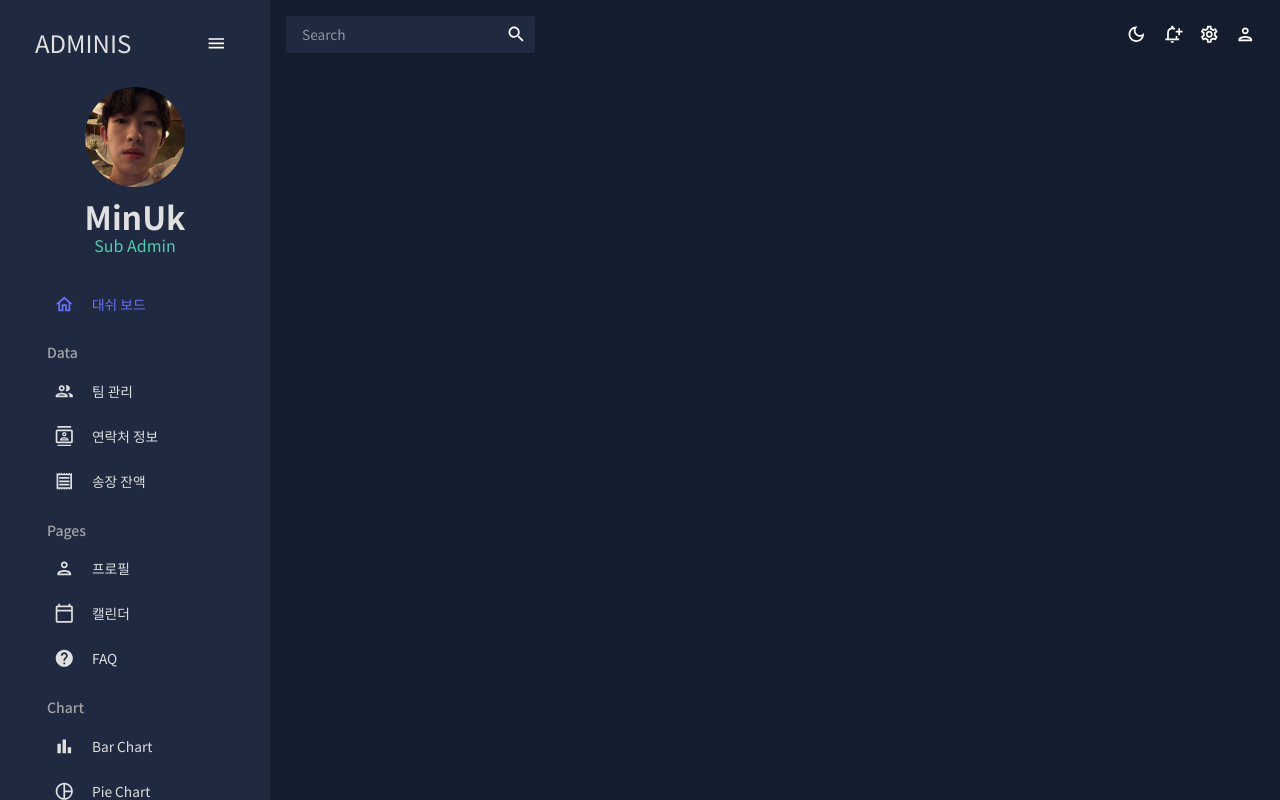
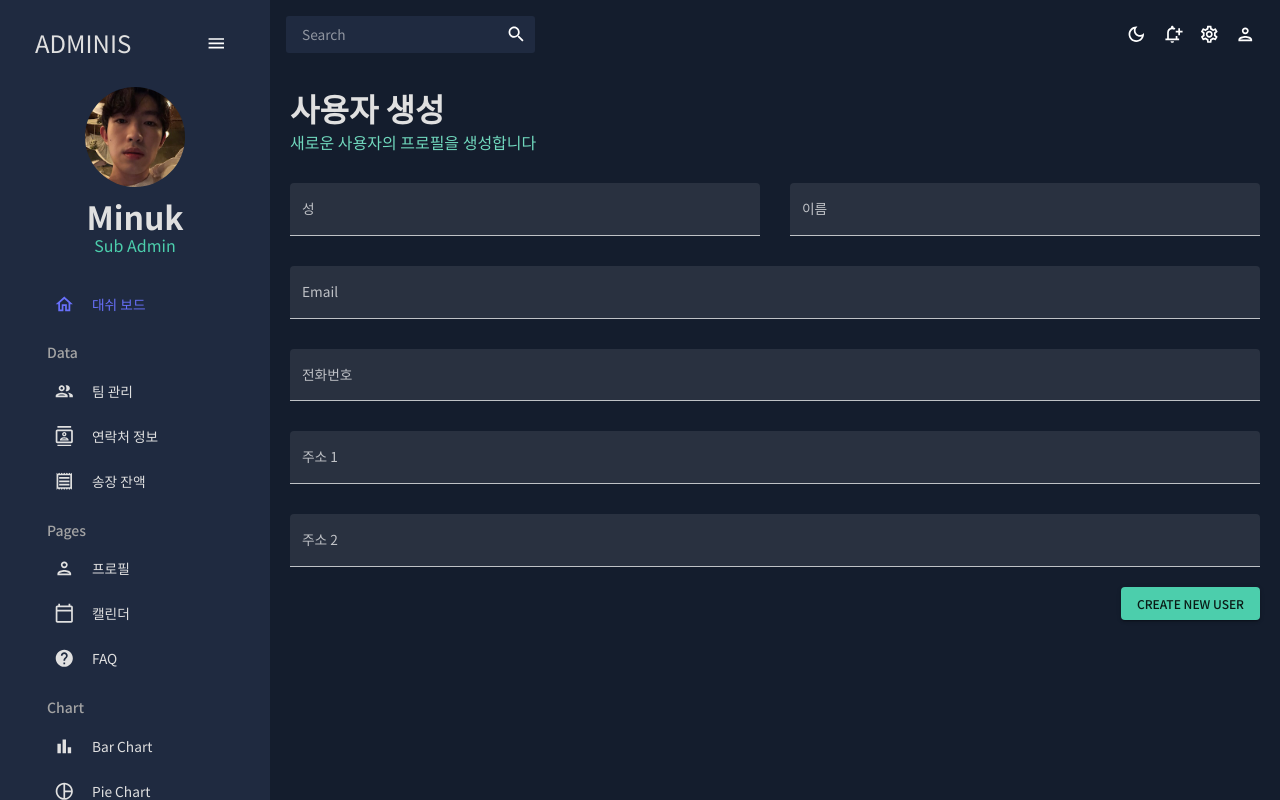
Before and after one commit to minuk3508/admin-dashboard, a React (Create React App) app: page /form in a window 1280 px wide. Built offline with nearby package versions, Linux system fonts and the light colour scheme.

Commit message:
유저생성페이지 완료

```diff
--- a/src/App.js
+++ b/src/App.js
@@ -8,7 +8,7 @@
 import Invoices from "./scenes/invoices";
 import Contacts from "./scenes/contacts";
 // import Bar from "./scenes/bar"
-// import Form from "./scenes/form"
+import Form from "./scenes/form";
 // import Line from "./scenes/line"
 // import Pie from "./scenes/pie"
 // import FAQ from "./scenes/faq"
@@ -30,7 +30,7 @@
               <Route path="/team" element={<Team />} />
               <Route path="/contacts" element={<Contacts />} />
               <Route path="/invoices" element={<Invoices />} />
-              {/* <Route path="/form" element={<Form />} /> */}
+              <Route path="/form" element={<Form />} />
               {/* <Route path="/bar" element={<Bar />} /> */}
               {/* <Route path="/line" element={<Line />} /> */}
               {/* <Route path="/pie" element={<Pie/>} /> */}
--- a/src/index.css
+++ b/src/index.css
@@ -16,20 +16,16 @@
 }
 
 ::-webkit-scrollbar {
-  width: 10px;
+  width: 4px;
 }
 
 /*track*/
 ::-webkit-scrollbar-track {
-  background: #e0e0e0;
+  background: none;
 }
 
 /*handle*/
 ::-webkit-scrollbar-thumb {
   background: #888;
+  border-radius: 10px;
 }
-
-/*handle on Hover*/
-::-webkit-scrollbar-track:hover {
-  background: #555;
-}
--- /dev/null
+++ b/src/scenes/form/index.jsx
@@ -0,0 +1,155 @@
+import { Box, Button, TextField, useMediaQuery } from "@mui/material";
+import { Formik } from "formik";
+import * as yup from "yup";
+import Header from "../../components/Header";
+
+const Form = () => {
+  const isNonMobile = useMediaQuery("(min-width:600px");
+
+  const handleFormSubmit = (values) => {
+    console.log(values);
+  };
+
+  const initialValues = {
+    firstName: "",
+    lastName: "",
+    email: "",
+    contacts: "",
+    address1: "",
+    address2: "",
+  };
+
+  const phoneRedExp = /^01([0|1|6|7|8|9]?)-?([0-9]{3,4})-?([0-9]{4})$/;
+
+  const userSchema = yup.object().shape({
+    firstName: yup.string().required("required"),
+    lastName: yup.string().required("required"),
+    email: yup.string().email("유효하지 않습니다.").required("required"),
+    contacts: yup
+      .string()
+      .matches(phoneRedExp, "유효하지 않습니다.")
+      .required("required"),
+    address1: yup.string().required("required"),
+    address2: yup.string().required("required"),
+  });
+
+  return (
+    <Box m="20px">
+      <Header
+        title="사용자 생성"
+        subTitle="새로운 사용자의 프로필을 생성합니다"
+      />
+      <Formik
+        onSubmit={handleFormSubmit}
+        initialValues={initialValues}
+        vailidationsSchema={userSchema}
+      >
+        {({
+          values,
+          errors,
+          touched,
+          handleBlur,
+          handleChange,
+          handleSubmit,
+        }) => (
+          <form onSubmit={handleSubmit}>
+            <Box
+              display="grid"
+              gap="30px"
+              gridTemplateColumns="repeat(4, minmax(0, 1fr))"
+              sx={{
+                "& > div": { gridColumn: isNonMobile ? undefined : "span 4" },
+              }}
+            >
+              <TextField
+                fullWidth
+                variant="filled"
+                type="text"
+                label="성"
+                onBlur={handleBlur}
+                onChange={handleChange}
+                value={values.lastName}
+                name="lastName"
+                error={!!touched.lastName && !!errors.lastName}
+                helperText={touched.lastName && errors.lastName}
+                sx={{ gridColumn: "span 2" }}
+              />
+              <TextField
+                fullWidth
+                variant="filled"
+                type="text"
+                label="이름"
+                onBlur={handleBlur}
+                onChange={handleChange}
+                value={values.firstName}
+                name="firstName"
+                error={!!touched.firstName && !!errors.firstName}
+                helperText={touched.firstName && errors.firstName}
+                sx={{ gridColumn: "span 2" }}
+              />
+              <TextField
+                fullWidth
+                variant="filled"
+                type="text"
+                label="Email"
+                onBlur={handleBlur}
+                onChange={handleChange}
+                value={values.email}
+                name="email"
+                error={!!touched.email && !!errors.email}
+                helperText={touched.email && errors.email}
+                sx={{ gridColumn: "span 4" }}
+              />
+              <TextField
+                fullWidth
+                variant="filled"
+                type="text"
+                label="전화번호"
+                onBlur={handleBlur}
+                onChange={handleChange}
+                value={values.contacts}
+                name="contacts"
+                error={!!touched.contacts && !!errors.contacts}
+                helperText={touched.contacts && errors.contacts}
+                sx={{ gridColumn: "span 4" }}
+              />
+              <TextField
+                fullWidth
+                variant="filled"
+                type="text"
+                label="주소 1"
+                onBlur={handleBlur}
+                onChange={handleChange}
+                value={values.address1}
+                name="address1"
+                error={!!touched.address1 && !!errors.address1}
+                helperText={touched.address1 && errors.address1}
+                sx={{ gridColumn: "span 4" }}
+              />
+              <TextField
+                fullWidth
+                variant="filled"
+                type="text"
+                label="주소 2"
+                onBlur={handleBlur}
+                onChange={handleChange}
+                value={values.address2}
+                name="address2"
+                error={!!touched.address2 && !!errors.address2}
+                helperText={touched.address2 && errors.address2}
+                sx={{ gridColumn: "span 4" }}
+              />
+            </Box>
+            <Box display="flex" justifyContent="end" mt="20px">
+              <Button type="submit" color="secondary" variant="contained">
+                Create New User
+              </Button>
+            </Box>
+          </form>
+        )}
+      </Formik>
+    </Box>
+  );
+};
+
+export default Form;
--- a/src/scenes/global/Sidebar.jsx
+++ b/src/scenes/global/Sidebar.jsx
@@ -103,7 +103,7 @@
                   fontWeight="bold"
                   sx={{ m: "10px 0 0 0" }}
                 >
-                  MinUk
+                  Minuk
                 </Typography>
                 <Typography variant="h5" color={colors.greenAccent[500]}>
                   Sub Admin
```
